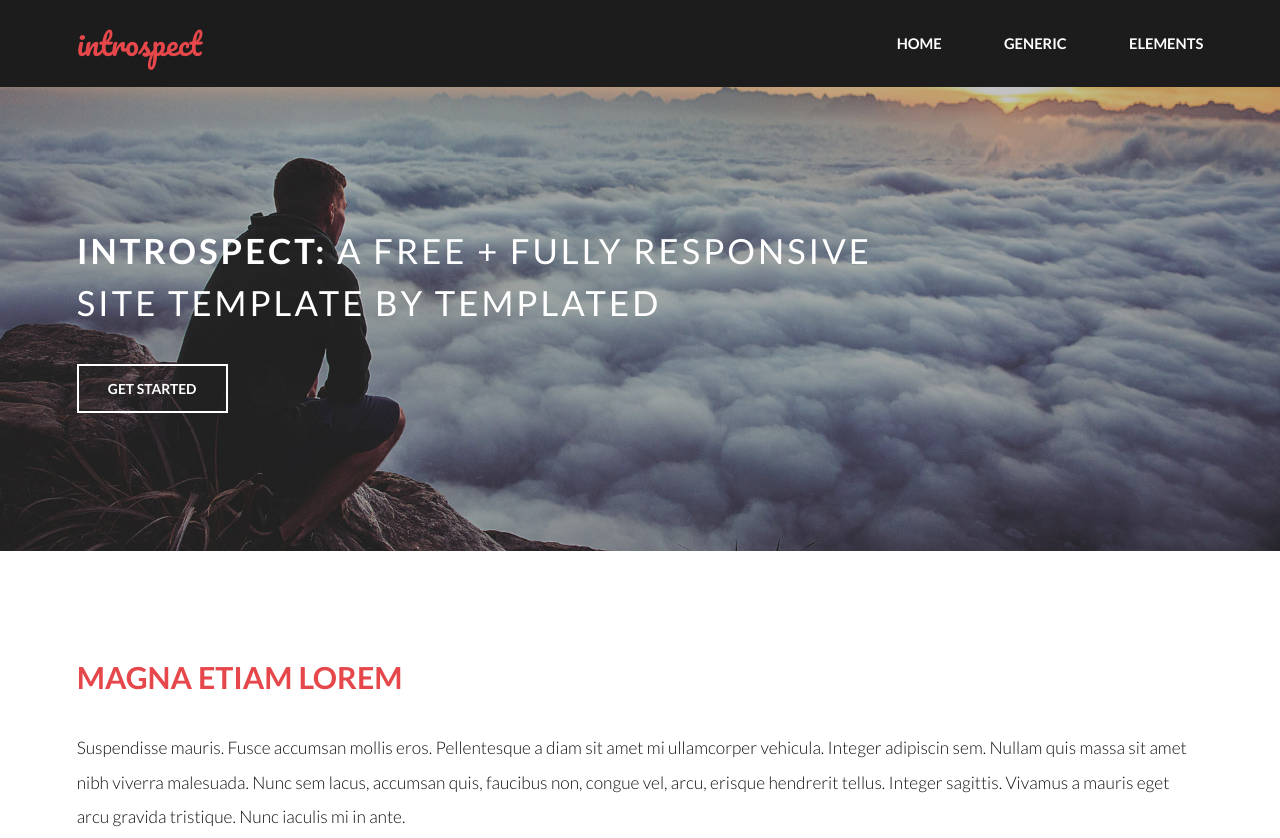
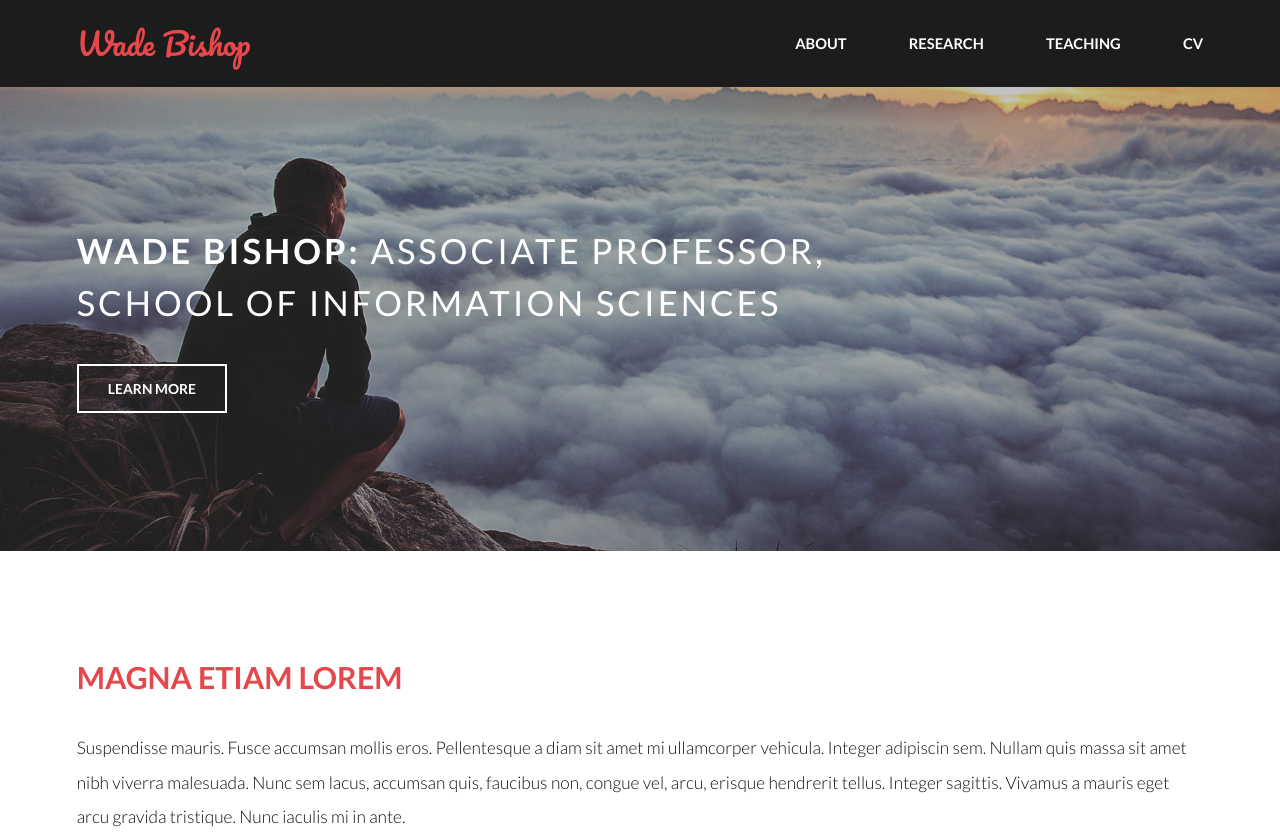
Before and after one commit to bradleywadebishop/website, a plain HTML site: page index.html in a window 1280 px wide. Shown: the top 838 px of the page. Drawn offline with Linux system fonts and the light colour scheme.

Commit message:
Update index.html

```diff
--- a/index.html
+++ b/index.html
@@ -16,11 +16,12 @@
 		<!-- Header -->
 			<header id="header">
 				<div class="inner">
-					<a href="index.html" class="logo">introspect</a>
+					<a href="index.html" class="logo">Wade Bishop</a>
 					<nav id="nav">
-						<a href="index.html">Home</a>
-						<a href="generic.html">Generic</a>
-						<a href="elements.html">Elements</a>
+						<a href="index.html">About</a>
+						<a href="generic.html">Research</a>
+						<a href="elements.html">Teaching</a>
+						<a href="elements.html">CV</a>
 					</nav>
 				</div>
 			</header>
@@ -29,10 +30,10 @@
 		<!-- Banner -->
 			<section id="banner">
 				<div class="inner">
-					<h1>Introspect: <span>A free + fully responsive<br />
-					site template by TEMPLATED</span></h1>
+					<h1>Wade Bishop: <span>Associate Professor,<br />
+					School of Information Sciences </span></h1>
 					<ul class="actions">
-						<li><a href="#" class="button alt">Get Started</a></li>
+						<li><a href="#" class="button alt">Learn More</a></li>
 					</ul>
 				</div>
 			</section>
```
